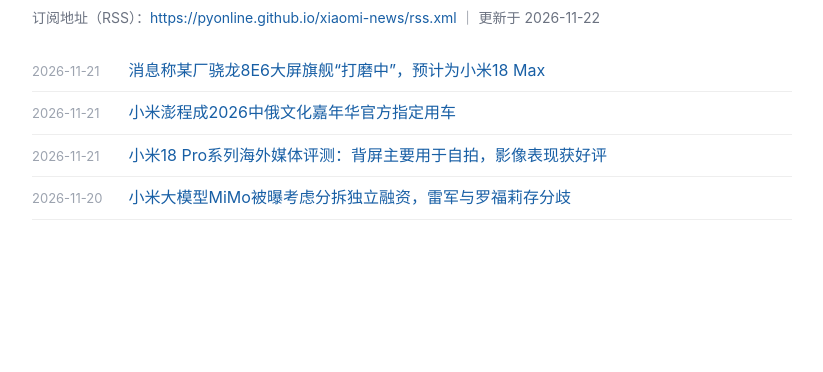
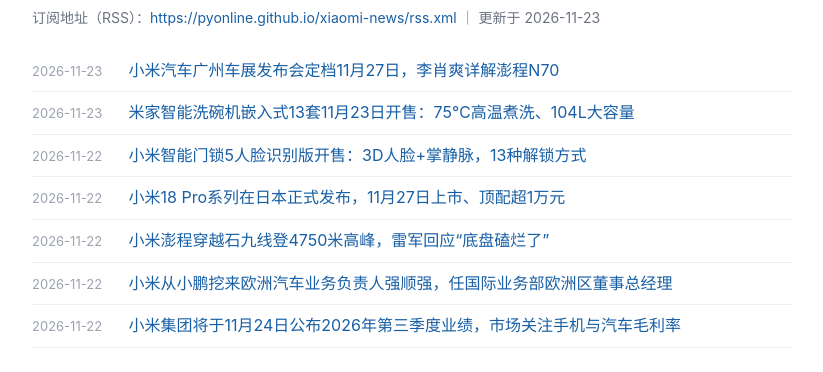
Before and after one commit to pyonline/xiaomi-news, a plain HTML site: page index.html in a window 1280 px wide. Shown: the part 72-444 px from the top of the page, without its empty margins (228-1051 px from the left). Drawn offline with Linux system fonts and the light colour scheme.

Commit message:
update index.html 2026-11-23

```diff
--- a/index.html
+++ b/index.html
@@ -18,12 +18,15 @@
 </head>
 <body>
 <h1>小米新闻 RSS</h1>
-<div class="sub">订阅地址（RSS）：<a href="https://pyonline.github.io/xiaomi-news/rss.xml">https://pyonline.github.io/xiaomi-news/rss.xml</a> ｜ 更新于 2026-11-22</div>
+<div class="sub">订阅地址（RSS）：<a href="https://pyonline.github.io/xiaomi-news/rss.xml">https://pyonline.github.io/xiaomi-news/rss.xml</a> ｜ 更新于 2026-11-23</div>
 <ul>
-        <li><span class="date">2026-11-21</span> <a href="https://news.qq.com/rain/a/20261121A04ECL00">消息称某厂骁龙8E6大屏旗舰“打磨中”，预计为小米18 Max</a></li>
-        <li><span class="date">2026-11-21</span> <a href="http://www.tynews.com.cn/system/2026/11/21/031095102.shtml">小米澎程成2026中俄文化嘉年华官方指定用车</a></li>
-        <li><span class="date">2026-11-21</span> <a href="https://www.thestar.com.my/tech/tech-news/2026/11/21/xiaomi039s-newest-phone-wants-to-be-an-iphone-18-pro-but-better-is-it">小米18 Pro系列海外媒体评测：背屏主要用于自拍，影像表现获好评</a></li>
-        <li><span class="date">2026-11-20</span> <a href="https://finance.sina.com.cn/roll/2026-11-20/doc-inizkize7151991.shtml">小米大模型MiMo被曝考虑分拆独立融资，雷军与罗福莉存分歧</a></li>
+        <li><span class="date">2026-11-23</span> <a href="https://www.ithome.com/1/030/751.htm">小米汽车广州车展发布会定档11月27日，李肖爽详解澎程N70</a></li>
+        <li><span class="date">2026-11-23</span> <a href="https://www.163.com/dy/article/LCCL6VO00531G57O.html">米家智能洗碗机嵌入式13套11月23日开售：75℃高温煮洗、104L大容量</a></li>
+        <li><span class="date">2026-11-22</span> <a href="https://news.qq.com/rain/a/20261122A01GXA00">小米智能门锁5人脸识别版开售：3D人脸+掌静脉，13种解锁方式</a></li>
+        <li><span class="date">2026-11-22</span> <a href="https://www.sohu.com/a/1104942345_190872">小米18 Pro系列在日本正式发布，11月27日上市、顶配超1万元</a></li>
+        <li><span class="date">2026-11-22</span> <a href="https://news.qq.com/rain/a/20261122A0AHG100">小米澎程穿越石九线登4750米高峰，雷军回应“底盘磕烂了”</a></li>
+        <li><span class="date">2026-11-22</span> <a href="https://www.nfnews.com/content/LozBM7w2on.html">小米从小鹏挖来欧洲汽车业务负责人强顺强，任国际业务部欧洲区董事总经理</a></li>
+        <li><span class="date">2026-11-22</span> <a href="https://news.qq.com/rain/a/20261122A0AGUZ00">小米集团将于11月24日公布2026年第三季度业绩，市场关注手机与汽车毛利率</a></li>
 </ul>
 </body>
 </html>
```
